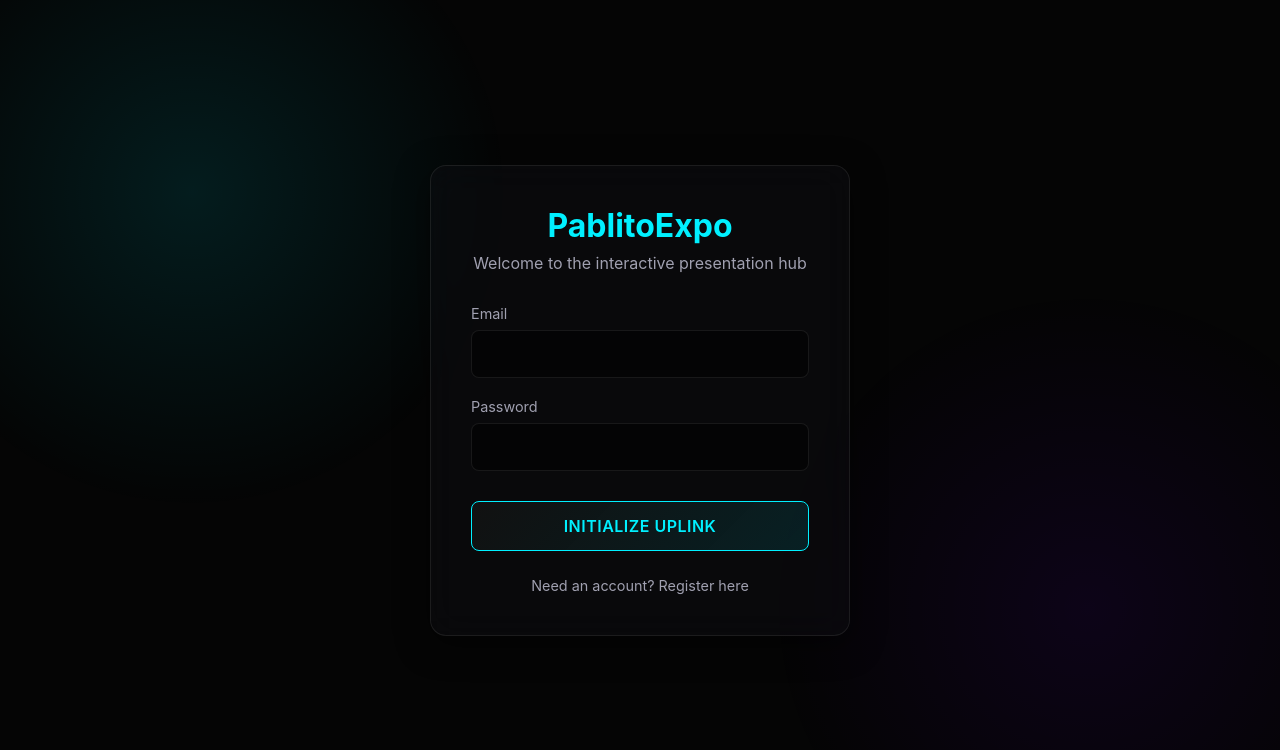
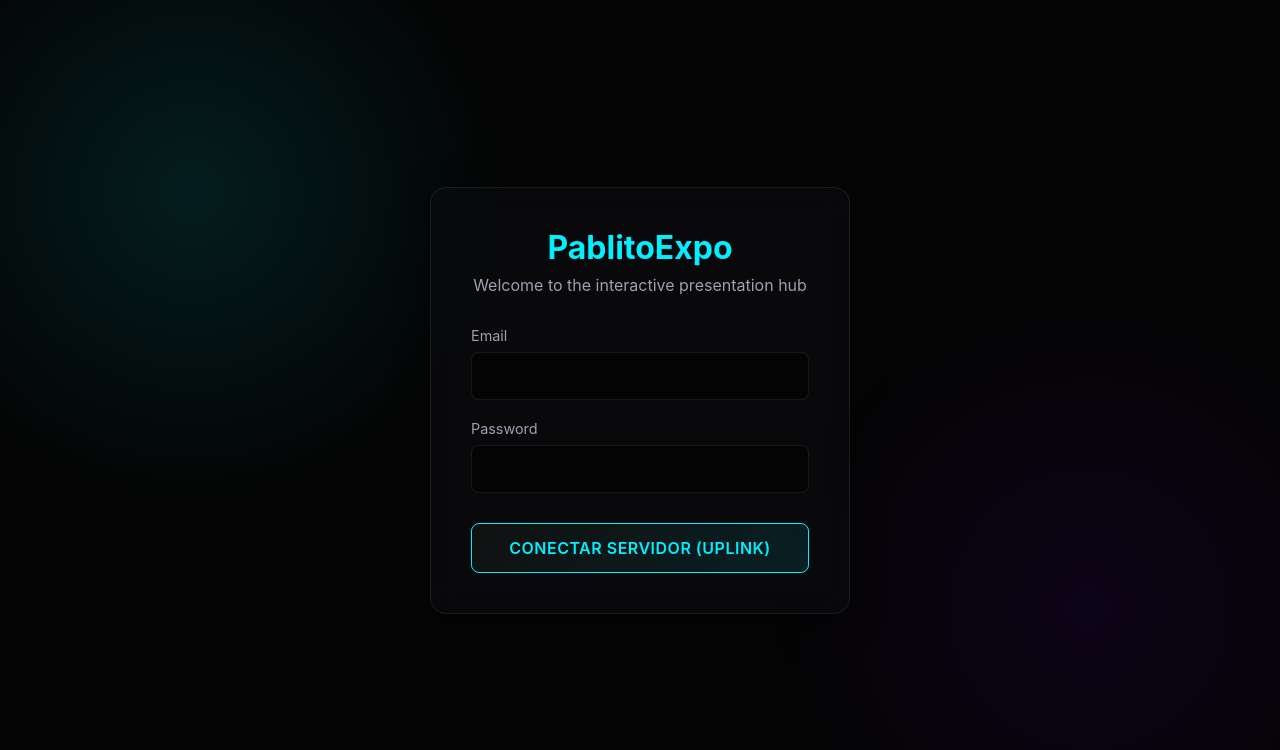
Before and after one commit to dppablito4-oss/pablitoexpo, a React (Vite) app: page /#/login in a window 1280 px wide. Shown: the top 750 px of the page. Built offline with nearby package versions, Linux system fonts and the light colour scheme.

Commit message:
Remove public registration to make the app a private exclusive platform

```diff
--- a/src/pages/Login.jsx
+++ b/src/pages/Login.jsx
@@ -4,12 +4,11 @@ import { useNavigate } from 'react-router-dom';
 import { motion } from 'framer-motion';
 
 export default function Login() {
-  const [isLogin, setIsLogin] = useState(true);
   const [email, setEmail] = useState('');
   const [password, setPassword] = useState('');
   const [error, setError] = useState('');
   const [loading, setLoading] = useState(false);
-  const { signIn, signUp } = useAuth();
+  const { signIn } = useAuth();
   const navigate = useNavigate();
 
   const handleAuth = async (e) => {
@@ -17,19 +16,13 @@ export default function Login() {
     setLoading(true);
     setError('');
     try {
-      const { error: authError } = isLogin
-        ? await signIn({ email, password })
-        : await signUp({ email, password });
+      const { error: authError } = await signIn({ email, password });
 
       if (authError) throw authError;
 
-      if (!isLogin) {
-        alert('Check your email for the confirmation link');
-      } else {
-        navigate('/');
-      }
+      navigate('/');
     } catch (err) {
-      setError(err.message || 'An error occurred during authentication');
+      setError('Acceso denegado: Credenciales incorrectas');
     } finally {
       setLoading(false);
     }
@@ -78,19 +71,10 @@ export default function Login() {
           </div>
 
           <button type="submit" className="btn-cyber" disabled={loading} style={{ marginTop: '10px' }}>
-            {loading ? 'Processing...' : (isLogin ? 'Initialize Uplink' : 'Create Account')}
+            {loading ? 'Verificando Uplink...' : 'Conectar Servidor (Uplink)'}
           </button>
         </form>
 
-        <div style={{ textAlign: 'center', marginTop: '24px' }}>
-          <button
-            type="button"
-            onClick={() => setIsLogin(!isLogin)}
-            style={{ color: 'var(--text-secondary)', fontSize: '0.9rem' }}
-          >
-            {isLogin ? 'Need an account? Register here' : 'Already have access? Login'}
-          </button>
-        </div>
       </motion.div>
     </div>
   );
```
